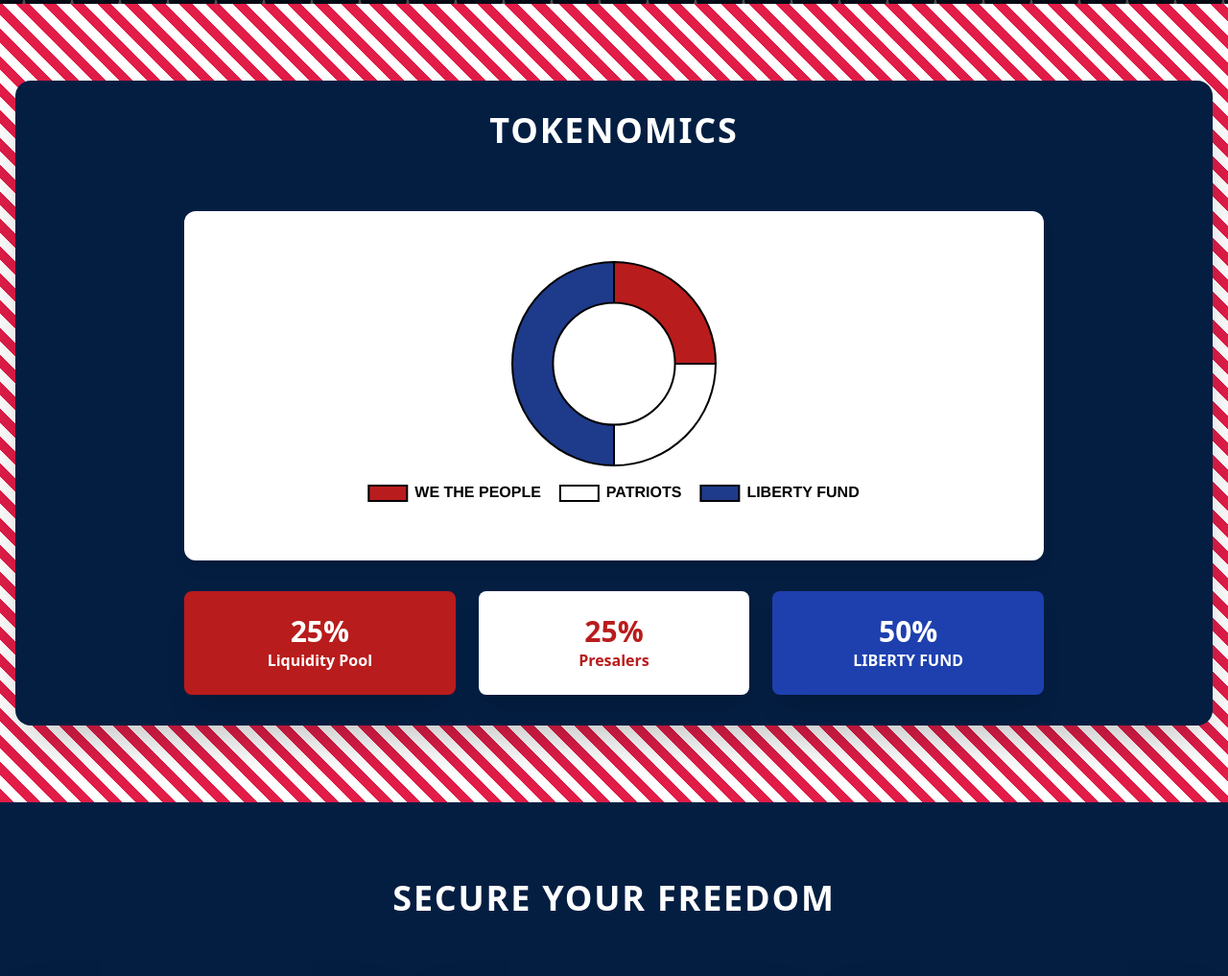
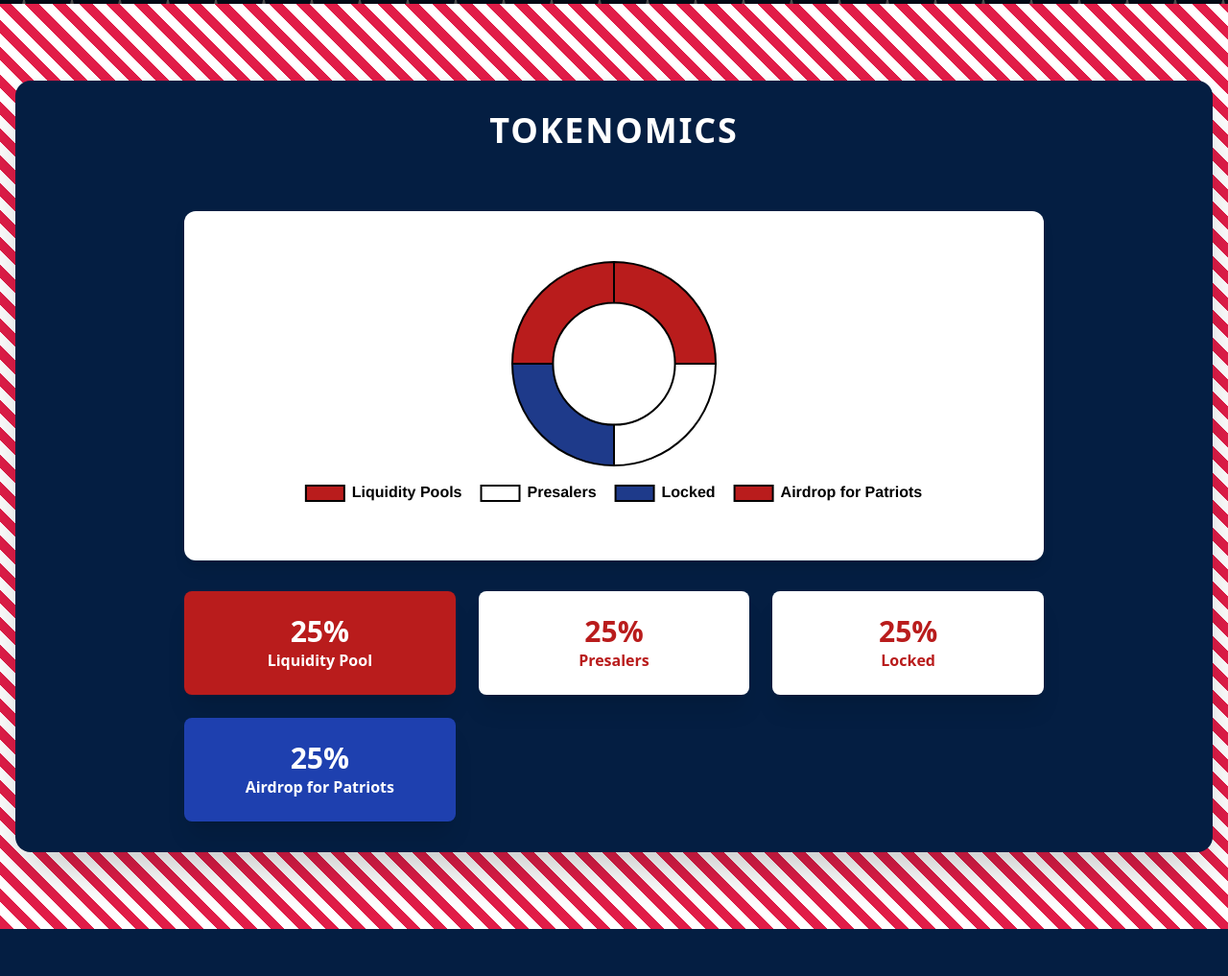
Before and after one commit to usdtcoin/usdtcoin, a plain HTML site: page index.html in a window 1280 px wide. Shown: the part 840-1857 px from the top of the page at 96% size. Drawn offline with nearby package versions, Linux system fonts and the light colour scheme.

Commit message:
Update index.html

```diff
--- a/index.html
+++ b/index.html
@@ -102,9 +102,13 @@
                             <div class="text-3xl font-black text-red-700">25%</div>
                             <div class="text-red-700 font-bold">Presalers</div>
                         </div>
+                        <div class="bg-white p-6 rounded-lg shadow-xl text-center transform hover:scale-105 transition-transform">
+                            <div class="text-3xl font-black text-red-700">25%</div>
+                            <div class="text-red-700 font-bold">Locked</div>
+                        </div>
                         <div class="bg-blue-800 p-6 rounded-lg shadow-xl text-center transform hover:scale-105 transition-transform">
-                            <div class="text-3xl font-black text-white">50%</div>
-                            <div class="text-white font-bold">LIBERTY FUND</div>
+                            <div class="text-3xl font-black text-white">25%</div>
+                            <div class="text-white font-bold">Airdrop for Patriots</div>
                         </div>
                     </div>
                 </div>
@@ -151,9 +155,9 @@
         new Chart(ctx, {
             type: 'doughnut',
             data: {
-                labels: ['WE THE PEOPLE', 'PATRIOTS', 'LIBERTY FUND'],
+                labels: ['Liquidity Pools', 'Presalers', 'Locked', 'Airdrop for Patriots'],
                 datasets: [{
-                    data: [25, 25, 50],
+                    data: [25, 25, 25, 25],
                     backgroundColor: [
                         '#b91c1c', // deep red
                         '#ffffff', // white
```
